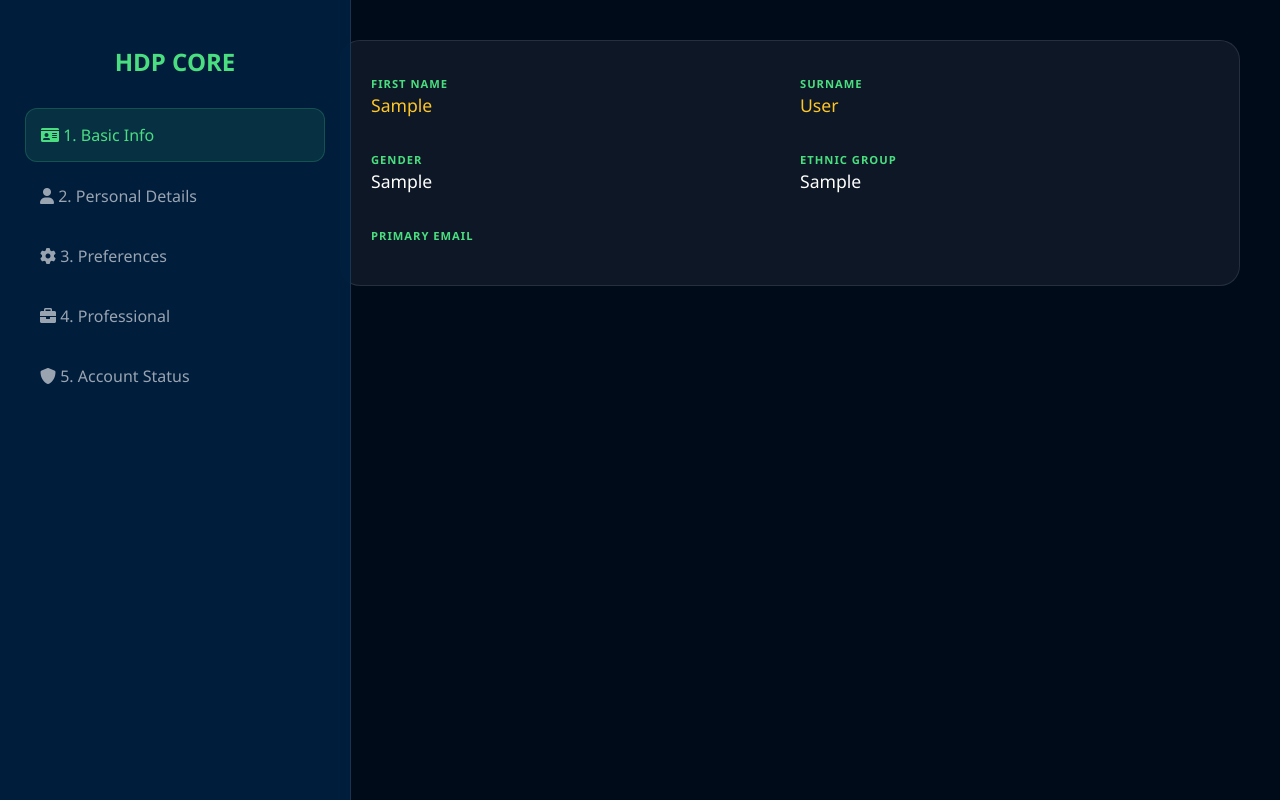
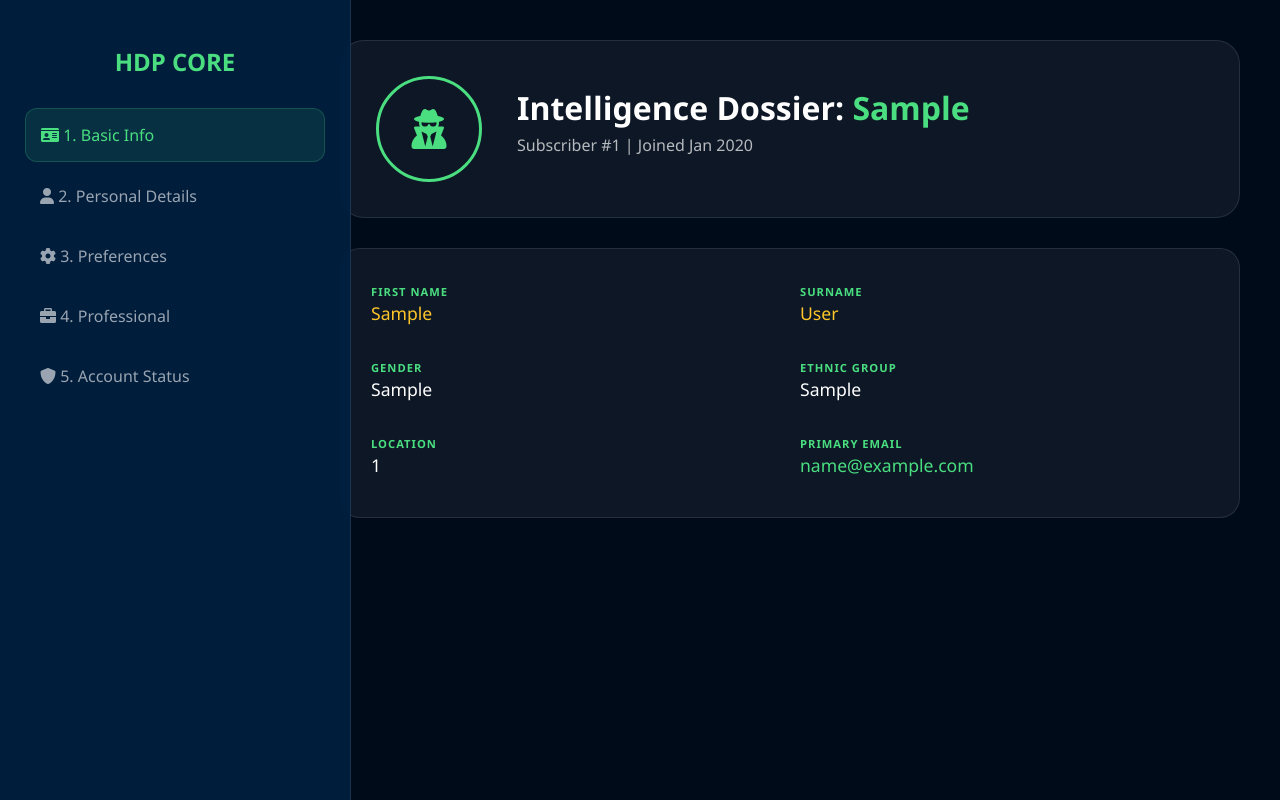
Before and after one commit to bdphomedata/holisticdatapro-website, a PHP site: page /dashboard.php in a window 1280 px wide. Run offline with PHP 8.4, Linux system fonts and the light colour scheme; the visitor is signed in with stand-in values (Sample User, id 1); tables that the repository leaves empty or names only in its code hold one stand-in row (values such as "Sample post"); data that the repository does not hold is empty; some libraries are stand-ins or nearby versions.

Commit message:
Update dashboard.php

```diff
--- a/dashboard.php
+++ b/dashboard.php
@@ -17,7 +17,6 @@ try {
     $subID = $sub['SubscriberID'];
 
     // 2. FETCH & PROVISION LOGIC
-    // We check Personal table first; if missing, we provision all tables
     $stmt = $conn->prepare("SELECT Bio, DOB, Phone, JobTitle, Department FROM Subscriber_Personal WHERE SubscriberID = ?");
     $stmt->execute([$subID]);
     $personal = $stmt->fetch(PDO::FETCH_ASSOC);
@@ -30,17 +29,14 @@ try {
             $conn->prepare("INSERT INTO Subscriber_Professional (SubscriberID, Skills) VALUES (?, 'PHP, Azure, SQL')")->execute([$subID]);
             $conn->prepare("INSERT INTO Subscriber_Account_Status (SubscriberID, AccountRole, LastLogin) VALUES (?, 'Member', CURRENT_TIMESTAMP)")->execute([$subID]);
             $conn->commit();
-
-            // Re-fetch after provisioning
             $stmt->execute([$subID]);
             $personal = $stmt->fetch(PDO::FETCH_ASSOC);
         } catch (Exception $e) {
             $conn->rollBack();
-            error_log("Provisioning Error: " . $e->getMessage());
         }
     }
 
-    // 3. FETCH REMAINING TABLES (Explicit Columns Only)
+    // 3. FETCH REMAINING TABLES (Explicit Columns)
     $stmt = $conn->prepare("SELECT UI_Language, Notify_Email, Privacy_Level, Theme FROM Subscriber_Settings WHERE SubscriberID = ?");
     $stmt->execute([$subID]);
     $settings = $stmt->fetch(PDO::FETCH_ASSOC);
@@ -68,17 +64,19 @@ try {
         :root { --brand-green: #4ade80; --brand-gold: #ffc629; --glass: rgba(255,255,255,0.05); --border: rgba(255,255,255,0.1); }
         body { margin: 0; font-family: 'Segoe UI', sans-serif; background: #000b1a; color: white; display: flex; min-height: 100vh; }
 
-        /* SIDEBAR */
         .sidebar { width: 300px; background: rgba(0, 31, 63, 0.95); padding: 25px; height: 100vh; position: fixed; border-right: 1px solid var(--border); z-index: 1000; }
         .nav-item { padding: 15px; color: rgba(255,255,255,0.6); display: block; text-decoration: none; border-radius: 12px; margin-bottom: 8px; cursor: pointer; transition: 0.3s; }
         .nav-item.active { background: rgba(74, 222, 128, 0.1); color: var(--brand-green); border: 1px solid rgba(74, 222, 128, 0.2); }
 
-        /* CONTENT PANELS */
         .main-panel { flex: 1; margin-left: 300px; padding: 40px; }
+
+        /* RESTORED HERO HEADER STYLE */
+        .profile-hero { background: var(--glass); border: 1px solid var(--border); border-radius: 24px; padding: 35px; display: flex; align-items: center; gap: 35px; margin-bottom: 30px; }
+        .profile-circle { width: 100px; height: 100px; border-radius: 50%; border: 3px solid var(--brand-green); display: flex; align-items: center; justify-content: center; font-size: 40px; color: var(--brand-green); }
+
         .content-section { display: none; }
         .content-section.active { display: block; animation: fadeIn 0.4s ease-out; }
 
-        /* THE DATA GRID */
         .data-card { background: var(--glass); border: 1px solid var(--border); padding: 30px; border-radius: 20px; display: grid; grid-template-columns: 1fr 1fr; gap: 20px; }
         .label { color: var(--brand-green); font-size: 0.7rem; font-weight: 800; text-transform: uppercase; letter-spacing: 1px; }
         .value { font-size: 1.1rem; color: #fff; margin-bottom: 10px; display: block; }
@@ -98,13 +96,22 @@ try {
     </div>
 
     <main class="main-panel">
+        <div class="profile-hero">
+            <div class="profile-circle"><i class="fas fa-user-secret"></i></div>
+            <div>
+                <h1 style="margin: 0;">Intelligence Dossier: <span style="color: var(--brand-green);"><?php echo htmlspecialchars($sub['FirstName']); ?></span></h1>
+                <p style="margin-top: 5px; color: rgba(255,255,255,0.7);">Subscriber #<?php echo $subID; ?> | Joined <?php echo date('M Y', strtotime($sub['CreatedDate'])); ?></p>
+            </div>
+        </div>
+
         <div id="sec-1" class="content-section active">
             <div class="data-card">
                 <div><span class="label">First Name</span><span class="value" style="color: var(--brand-gold);"><?php echo htmlspecialchars($sub['FirstName']); ?></span></div>
                 <div><span class="label">Surname</span><span class="value" style="color: var(--brand-gold);"><?php echo htmlspecialchars($sub['Surname']); ?></span></div>
                 <div><span class="label">Gender</span><span class="value"><?php echo htmlspecialchars($sub['Gender'] ?? 'N/A'); ?></span></div>
                 <div><span class="label">Ethnic Group</span><span class="value"><?php echo htmlspecialchars($sub['EthnicGroup'] ?? 'N/A'); ?></span></div>
-                <div class="full"><span class="label">Primary Email</span><span class="value" style="color: var(--brand-green);"><?php echo htmlspecialchars($sub['Email']); ?></span></div>
+                <div><span class="label">Location</span><span class="value"><?php echo htmlspecialchars($sub['Country']); ?></span></div>
+                <div><span class="label">Primary Email</span><span class="value" style="color: var(--brand-green);"><?php echo htmlspecialchars($userEmail); ?></span></div>
             </div>
         </div>
 
@@ -114,36 +121,11 @@ try {
                 <div><span class="label">Department</span><span class="value"><?php echo htmlspecialchars($personal['Department'] ?? 'N/A'); ?></span></div>
                 <div><span class="label">DOB</span><span class="value"><?php echo htmlspecialchars($personal['DOB'] ?? 'N/A'); ?></span></div>
                 <div><span class="label">Phone</span><span class="value"><?php echo htmlspecialchars($personal['Phone'] ?? 'N/A'); ?></span></div>
-                <div class="full"><span class="label">Dossier Biography</span><span class="value"><?php echo htmlspecialchars($personal['Bio'] ?? 'N/A'); ?></span></div>
+                <div class="full"><span class="label">Biography</span><span class="value"><?php echo htmlspecialchars($personal['Bio'] ?? 'N/A'); ?></span></div>
             </div>
         </div>
 
-        <div id="sec-3" class="content-section">
-            <div class="data-card">
-                <div><span class="label">Interface Language</span><span class="value"><?php echo htmlspecialchars($settings['UI_Language'] ?? 'en'); ?></span></div>
-                <div><span class="label">Active Theme</span><span class="value"><?php echo htmlspecialchars($settings['Theme'] ?? 'Dark'); ?></span></div>
-                <div><span class="label">Email Alerts</span><span class="value"><?php echo ($settings['Notify_Email'] ?? 1) ? 'Enabled' : 'Disabled'; ?></span></div>
-                <div><span class="label">Privacy Status</span><span class="value"><?php echo htmlspecialchars($settings['Privacy_Level'] ?? 'Private'); ?></span></div>
-            </div>
-        </div>
-
-        <div id="sec-4" class="content-section">
-            <div class="data-card">
-                <div class="full"><span class="label">Technical Stack</span><span class="value" style="color: var(--brand-gold);"><?php echo htmlspecialchars($pro['Skills'] ?? 'N/A'); ?></span></div>
-                <div class="full"><span class="label">Education</span><span class="value"><?php echo htmlspecialchars($pro['Education'] ?? 'N/A'); ?></span></div>
-                <div class="full"><span class="label">Experience</span><span class="value"><?php echo htmlspecialchars($pro['Experience'] ?? 'N/A'); ?></span></div>
-                <div class="full"><span class="label">Portfolio</span><span class="value" style="color: var(--brand-green);"><?php echo htmlspecialchars($pro['PortfolioURL'] ?? 'N/A'); ?></span></div>
-            </div>
-        </div>
-
-        <div id="sec-5" class="content-section">
-            <div class="data-card">
-                <div><span class="label">Access Role</span><span class="value"><?php echo htmlspecialchars($status['AccountRole'] ?? 'Member'); ?></span></div>
-                <div><span class="label">Membership Tier</span><span class="value" style="color: var(--brand-gold);"><?php echo htmlspecialchars($status['MembershipTier'] ?? 'Free'); ?></span></div>
-                <div class="full"><span class="label">Last Security Handshake</span><span class="value"><?php echo htmlspecialchars($status['LastLogin'] ?? 'N/A'); ?></span></div>
-            </div>
-        </div>
-    </main>
+        </main>
 
     <script>
         document.querySelectorAll('.nav-item').forEach(btn => {
```
